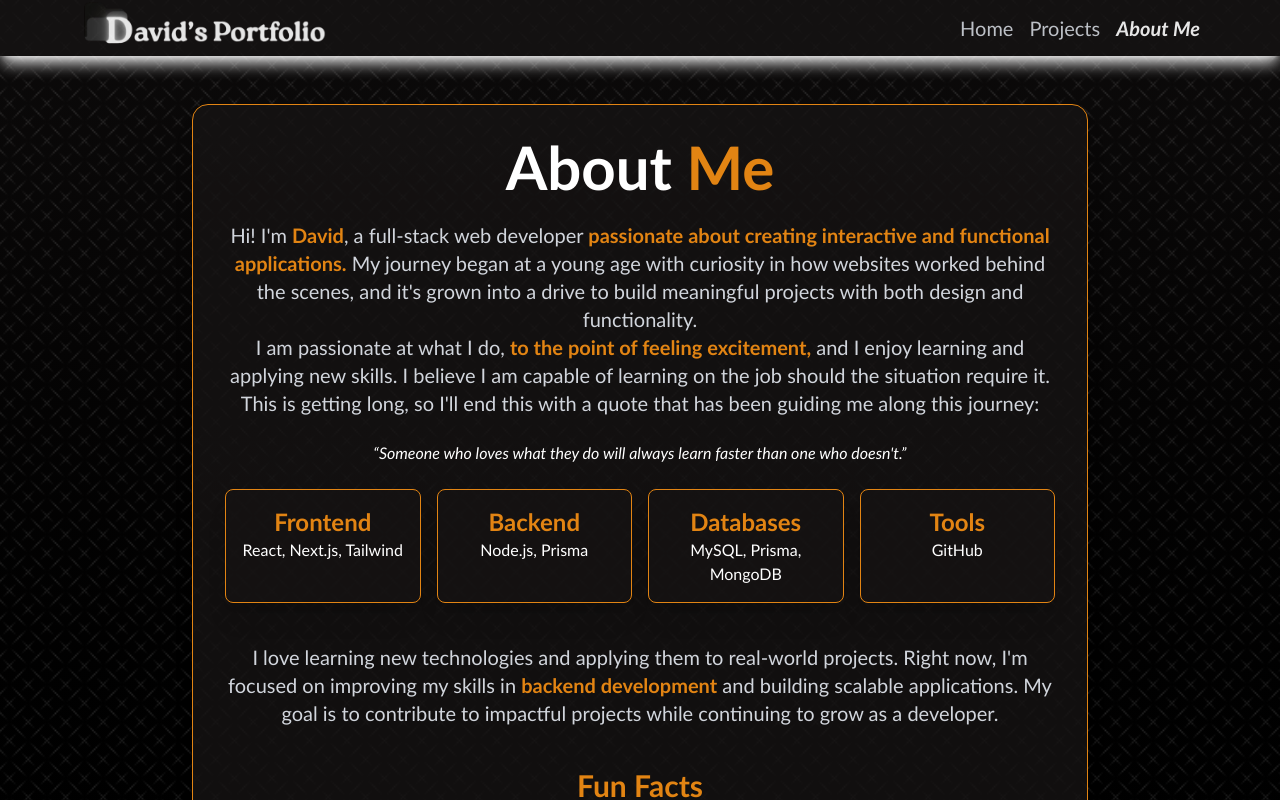
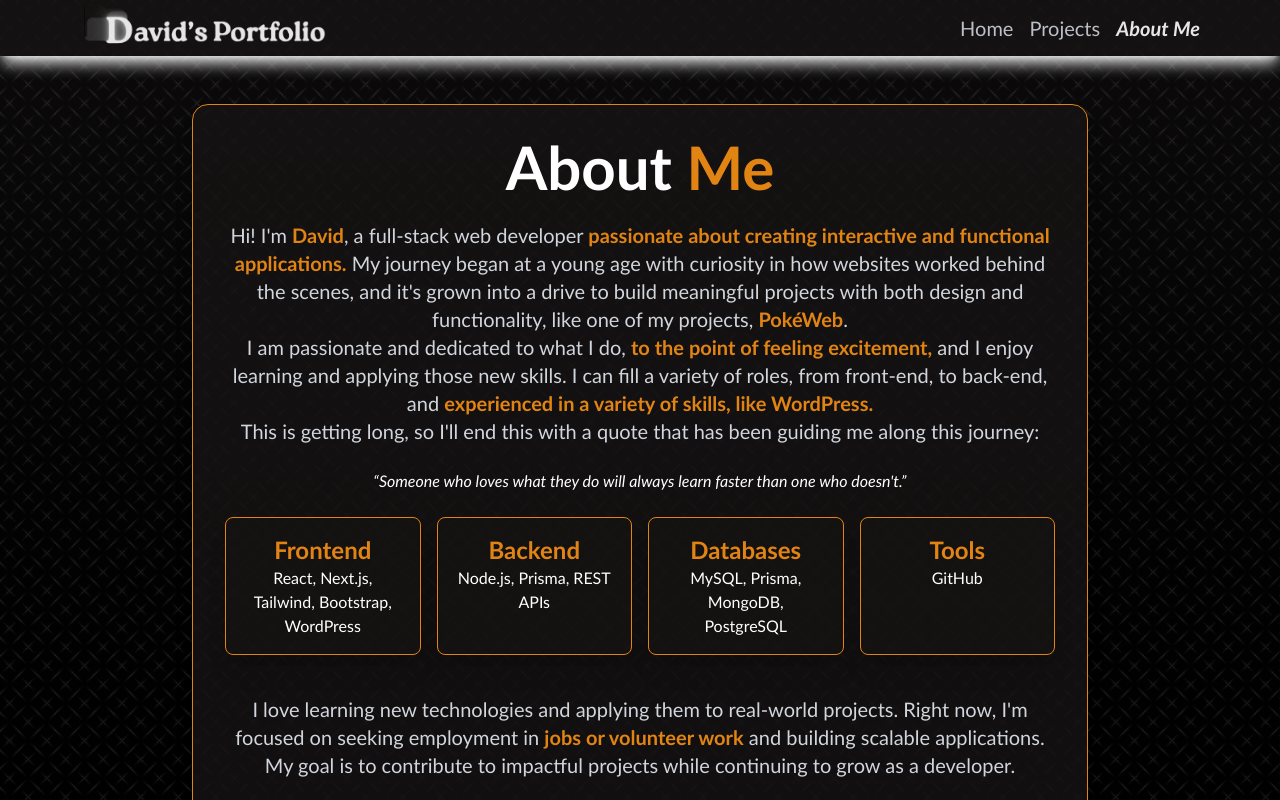
Before and after one commit to Dcai1/Portfolio, a Next.js app: page /about in a window 1280 px wide. Shown: the top 800 px of the page. Built offline with nearby package versions, Linux system fonts and the light colour scheme.

Commit message:
- Attached Resume to Footer - Minor adjustments to About Me to update current state

```diff
--- a/components/footer.tsx
+++ b/components/footer.tsx
@@ -25,6 +25,14 @@ export const Footer = () => {
         >
           About
         </Link>
+        {/* Resume */}
+        <Link
+          href="/resume.pdf"
+          className="transition hover:underline hover:scale-105 active:scale-95 hover:text-fulvous"
+          target="_blank"
+        >
+          My Resume
+        </Link>
       </div>
 
       {/* Fading divider */}
--- a/src/app/about/AboutPage.tsx
+++ b/src/app/about/AboutPage.tsx
@@ -1,6 +1,7 @@
 "use client";
 
 import { motion } from "framer-motion";
+import Link from "next/link";
 
 export default function AboutPage() {
   return (
@@ -54,19 +55,41 @@ export default function AboutPage() {
           </motion.strong>{" "}
           My journey began at a young age with curiosity in how websites worked
           behind the scenes, and it&apos;s grown into a drive to build
-          meaningful projects with both design and functionality. <br />I am
-          passionate at what I do,{" "}
+          meaningful projects with both design and functionality, like one of my
+          projects,{" "}
           <motion.strong
             initial={{ color: "#FFFFFF" }}
             animate={{ color: "#E28413" }}
             transition={{ delay: 2.1, duration: 0.5 }}
           >
+            <Link
+              href={"https://pokeweb-site.vercel.app/"}
+              target="_blank"
+              rel="noopener noreferrer"
+              className="hover:underline hover:scale-105 transition"
+            >
+              PokéWeb
+            </Link>
+          </motion.strong>
+          . <br />I am passionate and dedicated to what I do,{" "}
+          <motion.strong
+            initial={{ color: "#FFFFFF" }}
+            animate={{ color: "#E28413" }}
+            transition={{ delay: 2.2, duration: 0.5 }}
+          >
             to the point of feeling excitement,
           </motion.strong>{" "}
-          and I enjoy learning and applying new skills. I believe I am capable
-          of learning on the job should the situation require it. <br /> This is
-          getting long, so I&apos;ll end this with a quote that has been guiding
-          me along this journey:
+          and I enjoy learning and applying those new skills. I can fill a
+          variety of roles, from front-end, to back-end, and{" "}
+          <motion.strong
+            initial={{ color: "#FFFFFF" }}
+            animate={{ color: "#E28413" }}
+            transition={{ delay: 2.3, duration: 0.5 }}
+          >
+            experienced in a variety of skills, like WordPress.
+          </motion.strong>
+          <br /> This is getting long, so I&apos;ll end this with a quote that
+          has been guiding me along this journey:
         </motion.p>
         <motion.q className="italic">
           Someone who loves what they do will always learn faster than one who
@@ -86,7 +109,7 @@ export default function AboutPage() {
             whileTap={{ scale: 0.95 }}
           >
             <h2 className="font-semibold text-fulvous sm:text-2xl">Frontend</h2>
-            <p>React, Next.js, Tailwind</p>
+            <p>React, Next.js, Tailwind, Bootstrap, WordPress</p>
           </motion.div>
           <motion.div
             className="p-4 border rounded-lg shadow-xl bg-night/70 border-fulvous hover:shadow-fulvous"
@@ -94,7 +117,7 @@ export default function AboutPage() {
             whileTap={{ scale: 0.95 }}
           >
             <h2 className="font-semibold text-fulvous sm:text-2xl">Backend</h2>
-            <p>Node.js, Prisma</p>
+            <p>Node.js, Prisma, REST APIs</p>
           </motion.div>
           <motion.div
             className="p-4 border rounded-lg shadow-xl bg-night/70 border-fulvous hover:shadow-fulvous"
@@ -104,7 +127,7 @@ export default function AboutPage() {
             <h2 className="font-semibold text-fulvous sm:text-2xl">
               Databases
             </h2>
-            <p>MySQL, Prisma, MongoDB</p>
+            <p>MySQL, Prisma, MongoDB, PostgreSQL</p>
           </motion.div>
           <motion.div
             className="p-4 border rounded-lg shadow-xl bg-night/70 border-fulvous hover:shadow-fulvous"
@@ -124,9 +147,9 @@ export default function AboutPage() {
           transition={{ delay: 1.2, duration: 0.8 }}
         >
           I love learning new technologies and applying them to real-world
-          projects. Right now, I&apos;m focused on improving my skills in{" "}
+          projects. Right now, I&apos;m focused on seeking employment in{" "}
           <span className="font-semibold text-fulvous">
-            backend development
+            jobs or volunteer work
           </span>{" "}
           and building scalable applications. My goal is to contribute to
           impactful projects while continuing to grow as a developer.
```
Also changed, not shown: 1 other file (tests, documents, lock files or other folders).
